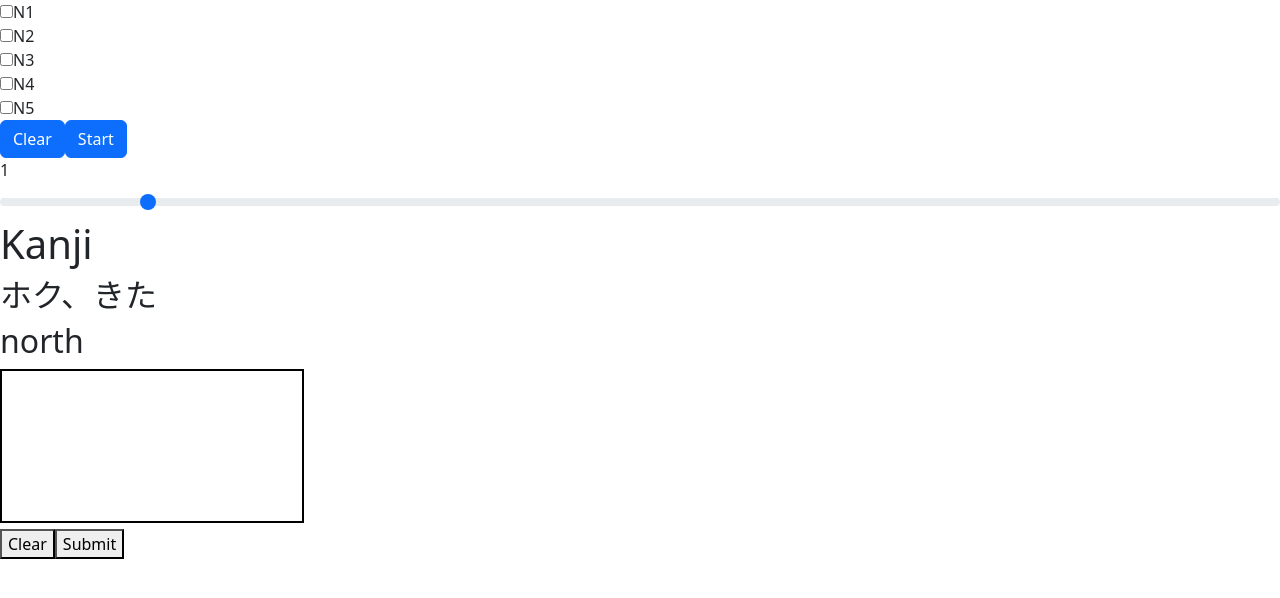
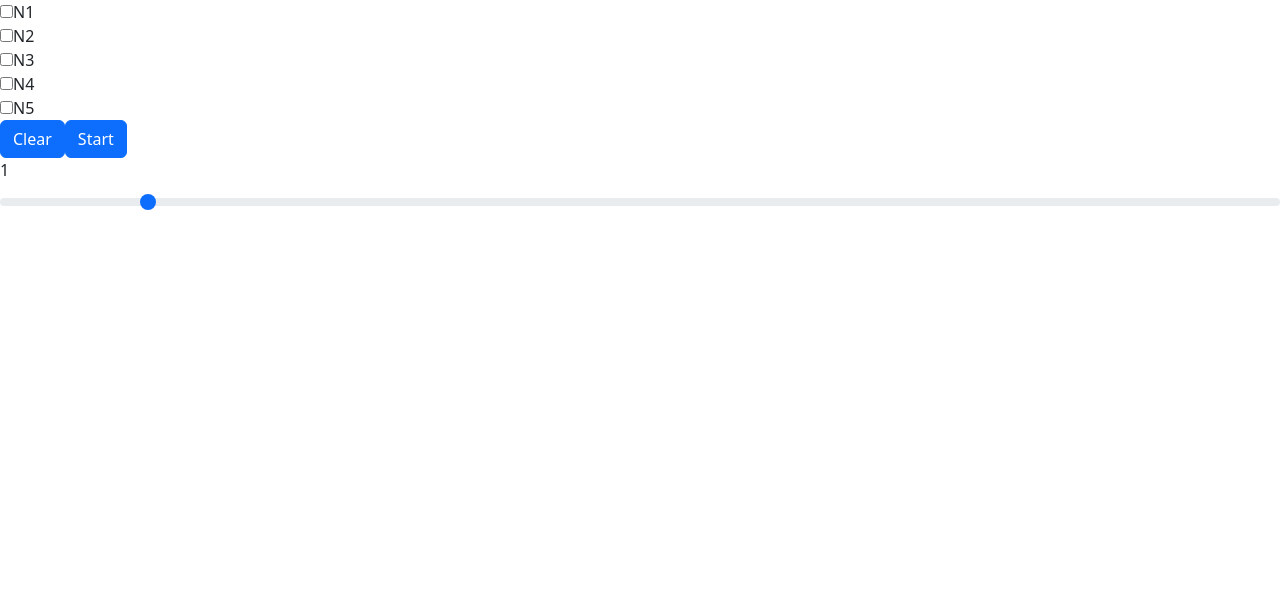
Before and after one commit to dyikwong/kakuji, a React (Vite) app: page / in a window 1280 px wide. Shown: the top 598 px of the page. Built offline with nearby package versions, Linux system fonts and the light colour scheme.

Commit message:
page routing for /kanji and /

```diff
--- a/src/App.jsx
+++ b/src/App.jsx
@@ -1,13 +1,17 @@
 import { useState } from 'react'
 import Kanji from './Kanji'
 import Start from './components/Start';
+import { BrowserRouter, Routes, Route } from 'react-router-dom';
 
 function App() {
   return (
-    <div>
-      <Start />
-      <Kanji />
-    </div>
+    <BrowserRouter>
+      <Routes>
+        <Route path="/" element={<Start />} />
+        <Route path="/kanji" element={<Kanji />} />
+      </Routes>
+
+    </BrowserRouter>
 
   );
 }
```
Also changed, not shown: package.json (+5 -3 lines), 1 other file (tests, documents, lock files or other folders).
